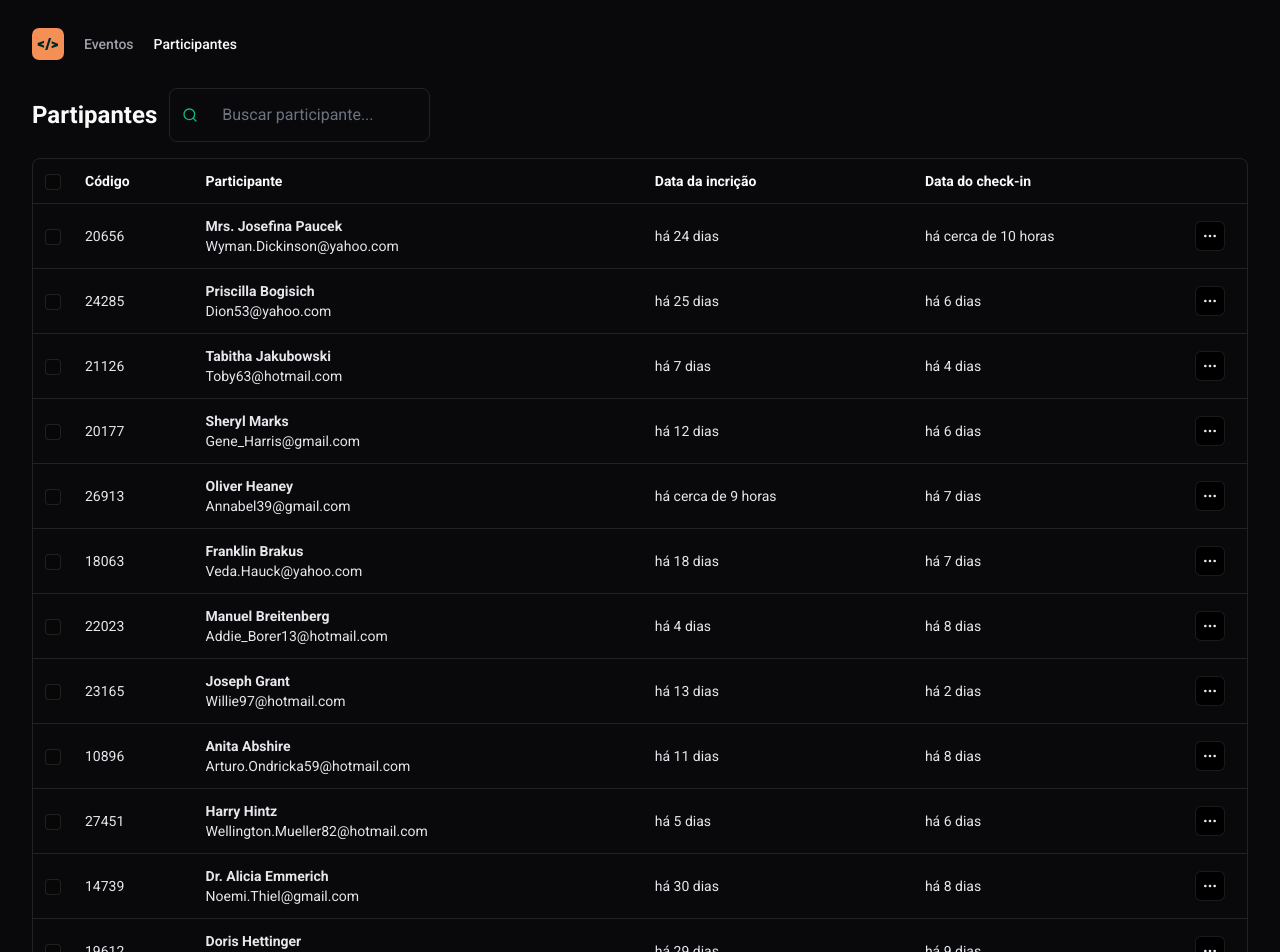
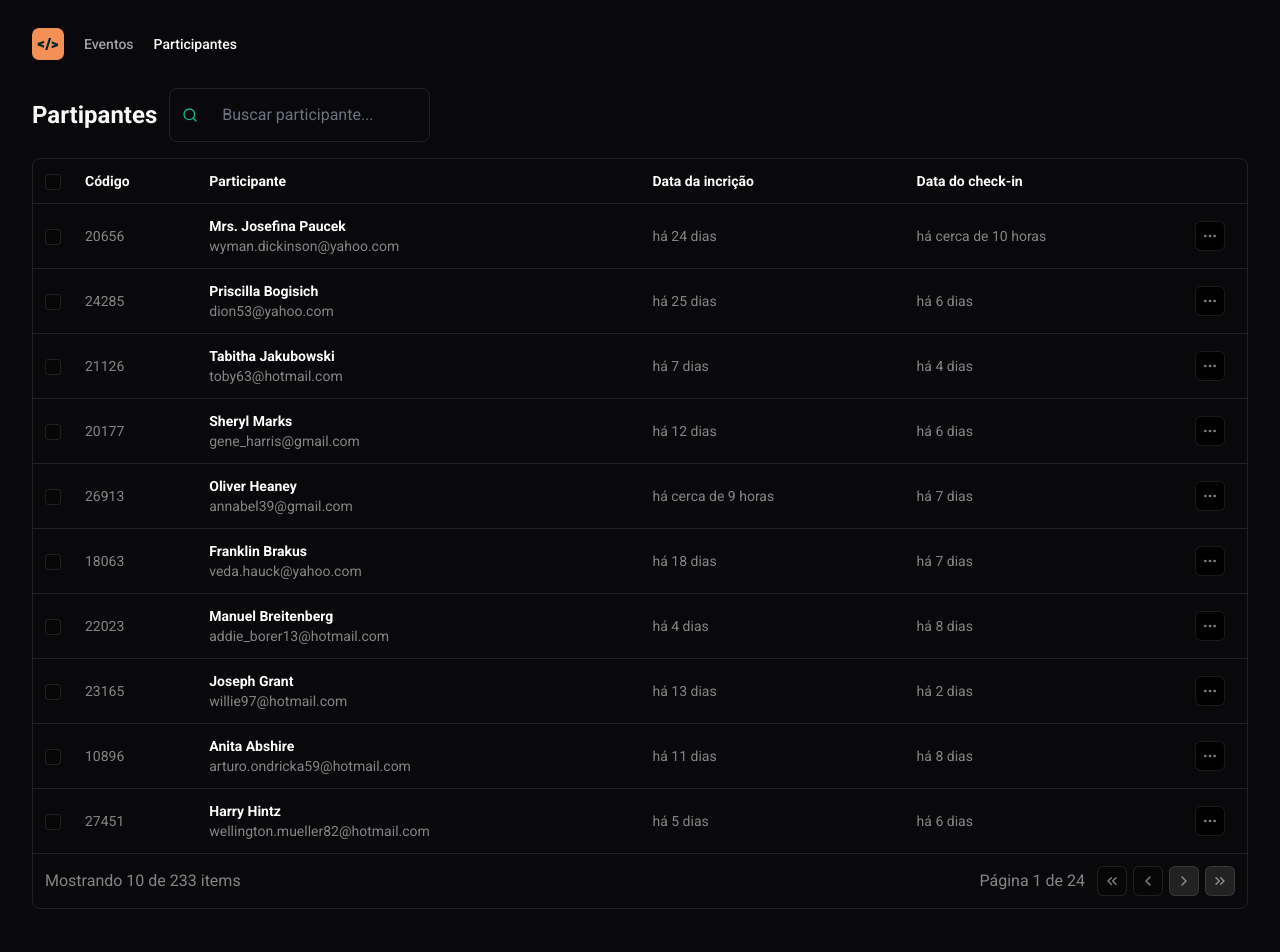
Before and after one commit to EsdrasCFF/web-pass, a React (Vite) app: page / in a window 1280 px wide. Shown: the top 952 px of the page. After the commit the page ends 929 px from the top, so only its background shows below. Built offline with nearby package versions, Linux system fonts and the light colour scheme.

Commit message:
feat: implent pagination

```diff
--- a/src/components/attendee-list.tsx
+++ b/src/components/attendee-list.tsx
@@ -7,8 +7,32 @@ import { TableRow } from "./table/table-row";
 import { attendees } from "../data/attendees";
 import { formatDistanceToNow } from 'date-fns'
 import { ptBR } from 'date-fns/locale'
+import { useState } from "react";
 
 export function AttendeeList() {
+
+  const totalPages = Math.ceil(attendees.length)
+
+  const [page, setPage] = useState(1)
+
+  function goToNextPage() {
+
+    setPage(page + 1)
+  }
+
+  function goToPreviousPage() {
+
+    setPage(page - 1)
+  }
+
+  function goToFirstPage() {
+    setPage(1)
+  }
+
+  function goToLastPage() {
+    setPage(totalPages / 10)
+  }
+
   return (
     <div className="flex flex-col gap-4" >
       <div className="flex gap-3 items-center" >
@@ -39,7 +63,7 @@ export function AttendeeList() {
             </tr>
           </thead>
           <tbody className="text-sm font-normal text-gray-200 border-b border-white/10" >
-            {attendees.map((attendees) => {
+            {attendees.slice(((page - 1) * 10),(page * 10)).map((attendees) => {
               return (
                 <TableRow key={attendees.code}  >
                   <TableData> <input type="checkbox" className="size-4 bg-black/20 rounded border-white/10 " /> </TableData>
@@ -48,7 +72,7 @@ export function AttendeeList() {
 
                   <TableData>
                     <div className="flex flex-col" >
-                      <p className="font-semibold" >{attendees.name}</p>
+                      <p className="font-semibold text-white" >{attendees.name}</p>
                       <span>{attendees.email}</span>
                     </div>
                   </TableData>
@@ -68,26 +92,26 @@ export function AttendeeList() {
           </tbody>
           <tfoot>
             <tr>
-              <TableData colSpan={3} className="px-3 py-3 text-left"> Mostrando 10 de 228 items </TableData>
+              <TableData colSpan={3} className="px-3 py-3 text-left"> Mostrando 10 de {attendees.length} items </TableData>
 
               <TableData colSpan={3} className="px-3 py-3 text-right">
                 <div className="inline-flex gap-3 items-center " >
-                  <span>Página 1 de 23</span>
+                  <span>Página {Math.ceil(page)} de {Math.ceil(totalPages / 10)}</span>
 
                   <div className="flex gap-1.5" >
-                    <IconButton >
+                    <IconButton onClick={goToFirstPage} disabled={page === 1}>
                       <ChevronsLeft className="size-4" />
                     </IconButton>
 
-                    <IconButton >
+                    <IconButton onClick={goToPreviousPage} disabled={page === 1} >
                       <ChevronLeft className="size-4" />
                     </IconButton>
 
-                    <IconButton >
+                    <IconButton onClick={goToNextPage} disabled={page === totalPages} >
                       <ChevronRight className="size-4" />
                     </IconButton>
 
-                    <IconButton >
+                    <IconButton onClick={goToLastPage} disabled={page === totalPages}>
                       <ChevronsRight className="size-4" />
                     </IconButton>
                   </div>
--- a/src/components/icon-button.tsx
+++ b/src/components/icon-button.tsx
@@ -7,7 +7,7 @@ interface IconButtonProps extends ComponentProps<'button'> {
 
 export function IconButton({children,transparent, ...props}:IconButtonProps) {
   return (
-    <button {...props} className={transparent ? 'bg-black border border-white/10 p-1.5 rounded-md' : 'bg-white/10 border border-white/10 p-1.5 rounded-md'} >
+    <button {...props} className={transparent ? 'bg-black border border-white/10 p-1.5 rounded-md disabled:bg-black/20' : 'bg-white/10 border border-white/10 p-1.5 rounded-md disabled:bg-black/20'} >
       {children}
     </button>
   )
--- a/src/components/table/table-data.tsx
+++ b/src/components/table/table-data.tsx
@@ -5,6 +5,6 @@ interface TableDataProps extends ComponentProps<'td'> {}
 
 export function TableData({...props}: TableDataProps) {
   return (
-    <td {...props} className={twMerge("px-3 py-3 text-left", props.className)} />
+    <td {...props} className={twMerge("px-3 py-3 text-left text-white/50", props.className)} />
   )
 }
--- a/src/data/attendees.ts
+++ b/src/data/attendees.ts
@@ -1,10 +1,10 @@
 import { faker } from '@faker-js/faker'
 
-export const attendees = Array.from({length: 200}).map(() => {
+export const attendees = Array.from({length: 233}).map(() => {
   return {
     code: faker.number.int({min: 10000, max: 30000}),
     name: faker.person.fullName(),
-    email: faker.internet.email(),
+    email: faker.internet.email().toLocaleLowerCase(),
     createdAt: faker.date.recent({days: 30}),
     checkedInAt: faker.date.recent({days: 9})
   }
```
